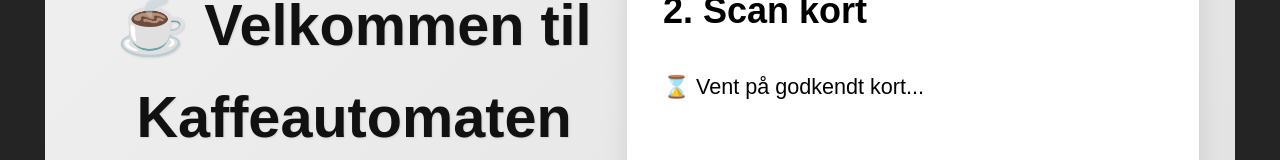
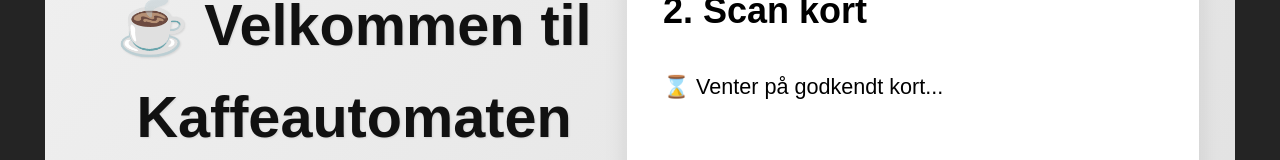
Before and after one commit to kooino/coffeemachine-ui, a React (Vite) app in the folder frontend/: page / in a window 1280 px wide. Shown: the part 447-607 px from the top of the page. Built offline with nearby package versions, Linux system fonts and the light colour scheme; no server answers.

Commit message:
Update App.jsx

```diff
--- a/frontend/src/App.jsx
+++ b/frontend/src/App.jsx
@@ -1,3 +1,5 @@
+// FRONTEND: App.jsx
+
 import React, { useState, useEffect } from "react";
 import "./App.css";
 import SuccessPopup from "./SuccessPopup";
@@ -9,18 +11,16 @@ function App() {
   const [brygger, setBrygger] = useState(false);
   const [status, setStatus] = useState("");
   const [fejl, setFejl] = useState("");
+  const [aflyser, setAflyser] = useState(false);
 
   const API_BASE = "http://localhost:5000";
 
-  // Poll kortstatus hvert sekund
   useEffect(() => {
     const interval = setInterval(async () => {
       try {
         const res = await fetch(`${API_BASE}/tjek-kort`);
         const data = await res.json();
         setKortOK(data.kortOK || false);
-
-        // Hvis kort ikke er OK og der er fejlbesked, vis den
         if (!data.kortOK && data.error) {
           setFejl(data.error);
         } else {
@@ -83,6 +83,8 @@ function App() {
   };
 
   const aflysBestilling = async () => {
+    if (aflyser) return;
+    setAflyser(true);
     try {
       const res = await fetch(`${API_BASE}/annuller`, { method: "POST" });
       const data = await res.json();
@@ -92,13 +94,16 @@ function App() {
       }
     } catch (err) {
       console.error("Fejl ved annullering:", err);
+      setFejl("Kunne ikke annullere.");
     }
 
     setValg("");
     setKortOK(false);
     setShowPopup(false);
     setBrygger(false);
+    setStatus("");
     setFejl("");
+    setAflyser(false);
   };
 
   return (
@@ -134,17 +139,13 @@ function App() {
         )}
 
         <h2>2. Scan kort</h2>
-        <p>
-          {kortOK
-            ? "✅ Kort godkendt! Du kan nu starte brygning."
-            : "⌛ Vent på godkendt kort..."}
-        </p>
+        <p>{kortOK ? "✅ Kort godkendt!" : "⌛ Venter på godkendt kort..."}</p>
 
         <h2>3. Start brygning</h2>
         <button onClick={startBrygning} disabled={!kortOK || brygger}>
           Start brygning
         </button>
-        <button onClick={aflysBestilling} className="cancel-btn">
+        <button onClick={aflysBestilling} className="cancel-btn" disabled={aflyser}>
           Afbryd
         </button>
 
```
